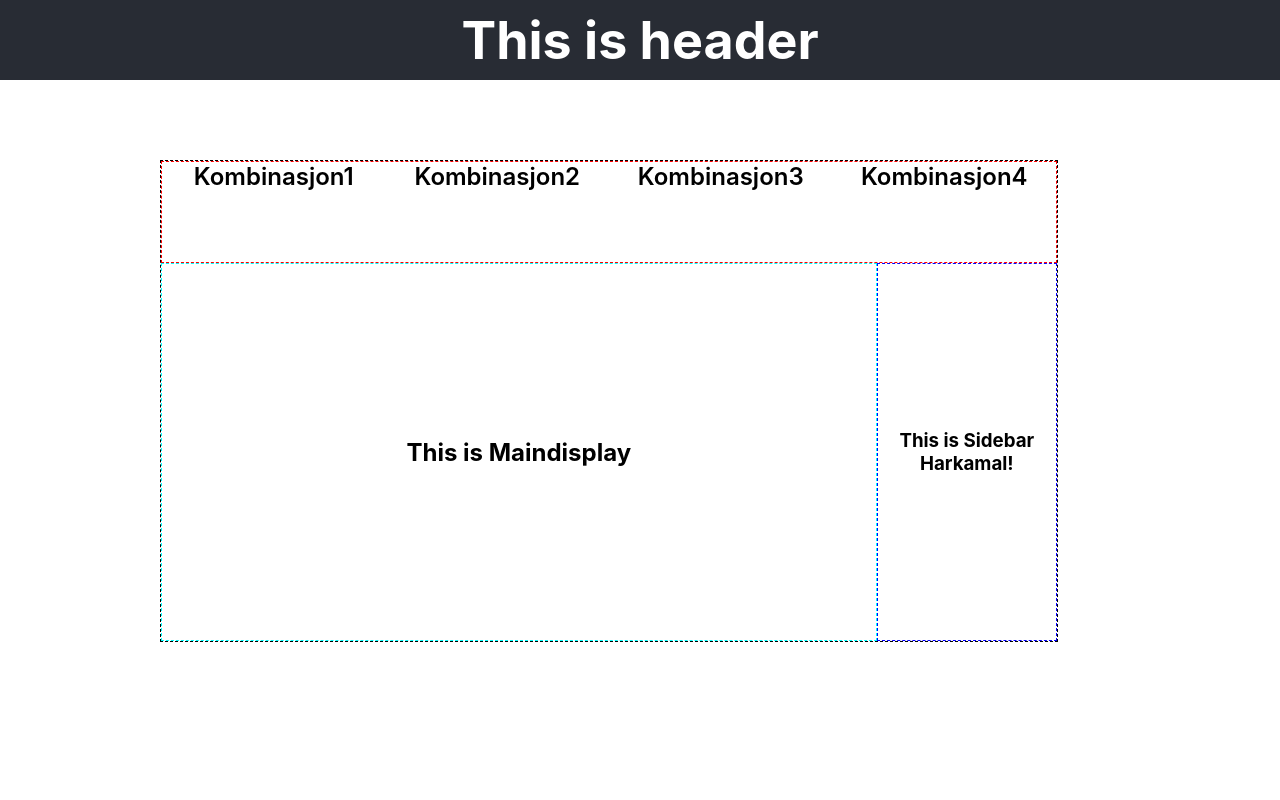
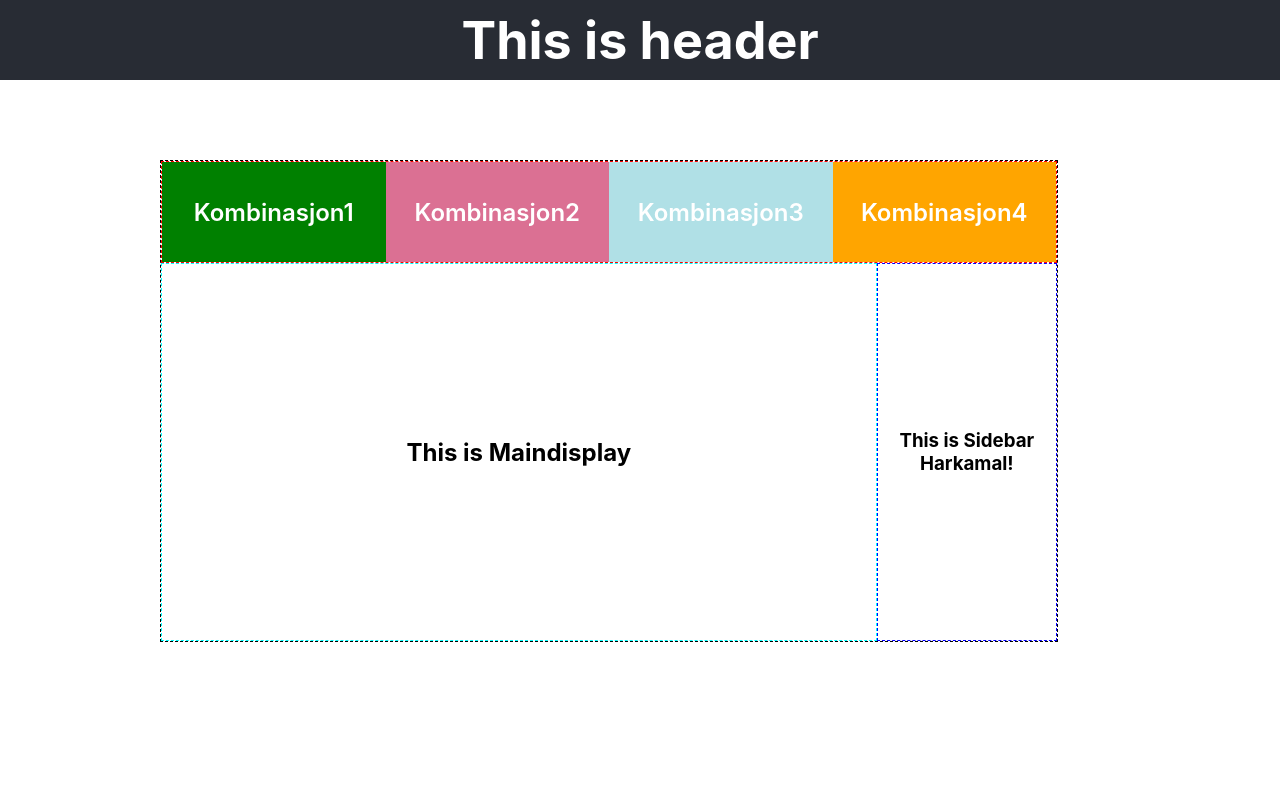
Before and after one commit to harkamalsi/react-SPA, a React (Create React App) app: page / in a window 1280 px wide. Shown: the top 800 px of the page. Built offline with nearby package versions, Linux system fonts and the light colour scheme.

Commit message:
Jobbet med CSS til tabdisplay.

```diff
--- a/src/components/tabdisplay/Tabdisplay.css
+++ b/src/components/tabdisplay/Tabdisplay.css
@@ -12,5 +12,31 @@
   font-size: 1.5rem;
   font-weight: 600;
   cursor: pointer;
-  border: black 10px;
+  color: white;
+  display: flex;
+  flex-direction: column;
+  justify-content: center;
+  align-items: center;
+  transition: transform 0.3s ease-in-out;
 }
+
+.combination:hover {
+  transform: scale(1.1);
+  transition: transform 0.3s ease-in-out;
+}
+
+#combination1 {
+  background-color: green;
+}
+
+#combination2 {
+  background-color: palevioletred;
+}
+
+#combination3 {
+  background-color: powderblue;
+}
+
+#combination4 {
+  background-color: orange;
+}
--- a/src/components/tabdisplay/Tabdisplay.js
+++ b/src/components/tabdisplay/Tabdisplay.js
@@ -4,10 +4,18 @@ import './Tabdisplay.css';
 function Tabdisplay(props) {
   return (
     <div className='Tabdisplay'>
-      <div className='combination'>Kombinasjon1</div>
-      <div className='combination'>Kombinasjon2</div>
-      <div className='combination'>Kombinasjon3</div>
-      <div className='combination'>Kombinasjon4</div>
+      <div className='combination' id='combination1'>
+        Kombinasjon1
+      </div>
+      <div className='combination' id='combination2'>
+        Kombinasjon2
+      </div>
+      <div className='combination' id='combination3'>
+        Kombinasjon3
+      </div>
+      <div className='combination' id='combination4'>
+        Kombinasjon4
+      </div>
     </div>
   );
 }
```
